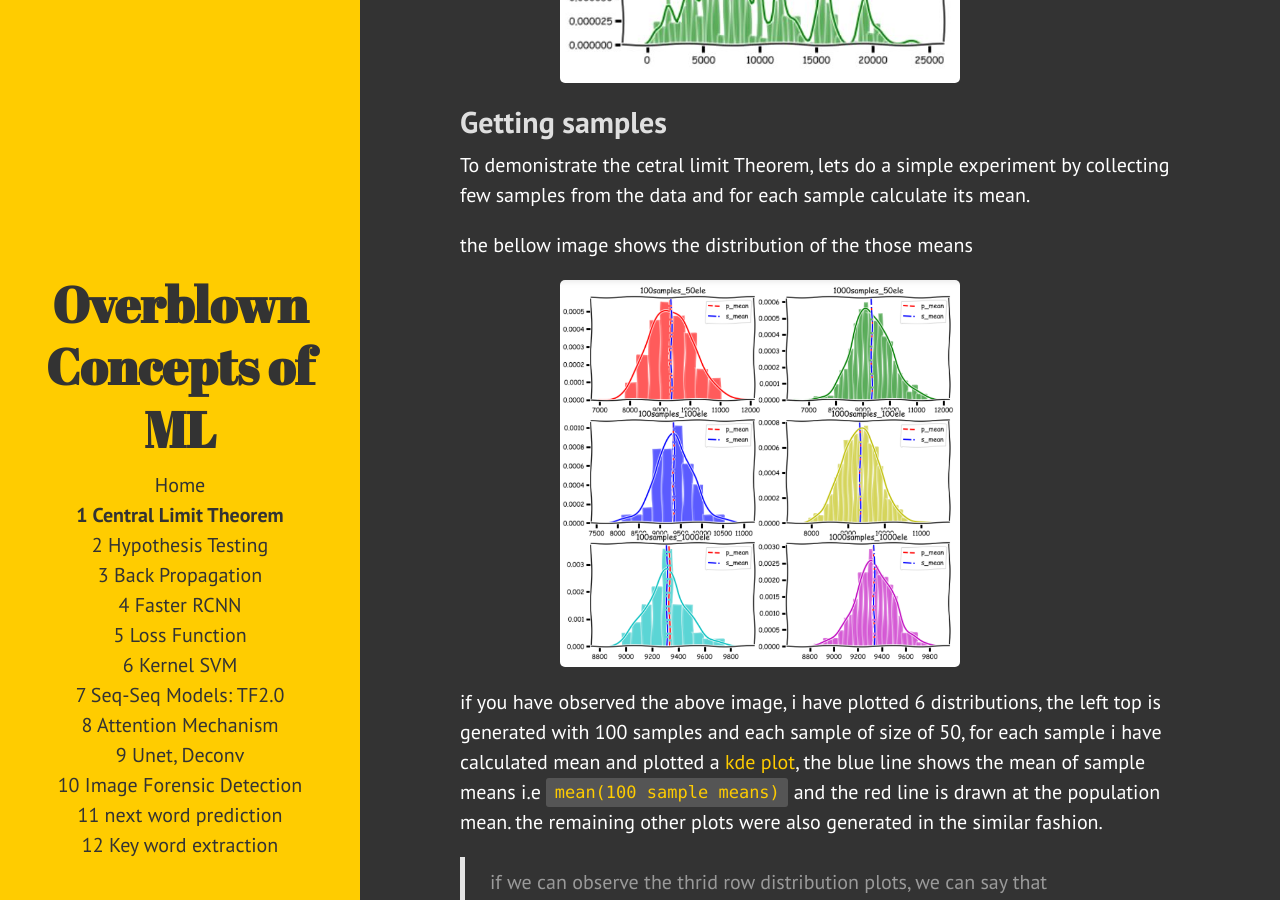
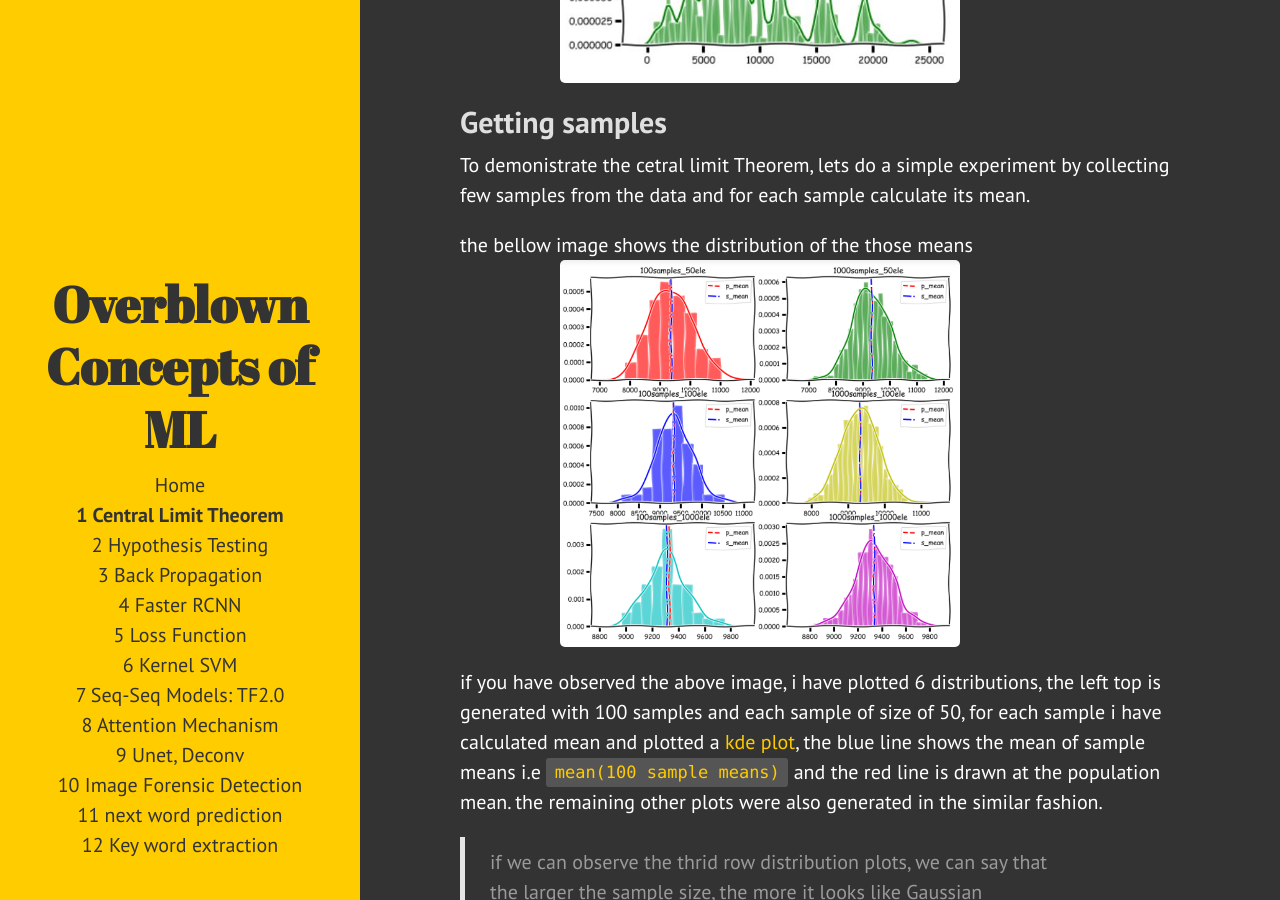
Before and after one commit to brahma0545/ML, a Jekyll site: the page built from 1-central-limit-theorem.md, in a window 1280 px wide and 900 px high, scrolled down 646 px. Built offline with Jekyll 4.4.1, drawn with Linux system fonts in a browser that asks for light colours; formulas are drawn with MathJax 3.

Commit message:
trying for images

```diff
--- a/1-central-limit-theorem.md
+++ b/1-central-limit-theorem.md
@@ -20,14 +20,13 @@ In this dataset we have 537577 data points, and below is the distribution plot o
 To demonistrate the cetral limit Theorem, lets do a simple experiment by collecting few samples from the data and for each sample calculate its mean.
 
 the bellow image shows the distribution of the those means
-
-<img alt="means of sample distribution" src="../public/img/centeral_dist2.PNG" width=400 class='image_cent'>
+<img alt="means of sample distribution" src="../public/img/centeral_dist2.PNG" width=400 class='image_cent'/>
 
 if you have observed the above image, i have plotted 6 distributions, the left top is generated with 100 samples and each sample of size of 50, for each sample i have calculated mean and plotted a <a href='https://en.wikipedia.org/wiki/Kernel_density_estimation1'>kde plot</a>, the blue line shows the mean of sample means i.e `mean(100 sample means)` and the red line is drawn at the population mean. the remaining other plots were also generated in the similar fashion.
 
 > if we can observe the thrid row distribution plots, we can say that the larger the sample size, the more it looks like Gaussian
 
-<img alt="means of sample distribution" src="../public/img/centeral_dist3.PNG" class='img-nice'>
+<img alt="means of sample distribution" src="../public/img/centeral_dist3.PNG" class='img-nice'/>
 
 I have just tabulated all the values so that we can have a better look at the numbers and relate to our experiment. In the above table P_mean is Population mean, P_std is Population standard deviation, and <font color='red'>\(n\)</font> is the number of elements in each sample.
 
```
